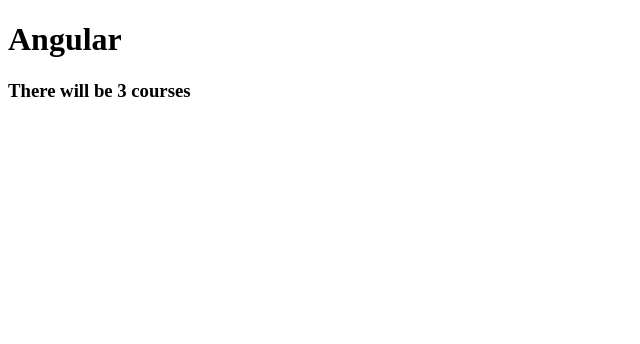
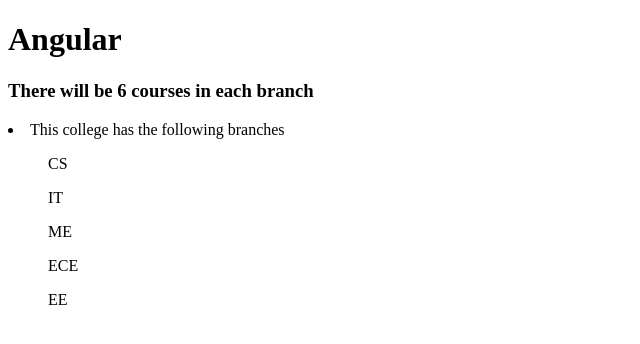
Before and after one commit to aarish-codev/firstAngular, an Angular app: page / in a window 1280 px wide. Shown: the top 344 px of the page, without its empty margins (0-640 px from the left). Built offline with nearby package versions, Linux system fonts and the light colour scheme.

Commit message:
added collegeBranch comp

```diff
--- a/src/app/app.component.html
+++ b/src/app/app.component.html
@@ -3,3 +3,4 @@
 </h1>
 
 <courses> </courses>
+<app-college-branch></app-college-branch>
--- a/src/app/app.module.ts
+++ b/src/app/app.module.ts
@@ -3,11 +3,13 @@
 import { NgModule } from '@angular/core';
 
 import { AppComponent } from './app.component';
+import { CollegeBranchComponent } from './college-branch/college-branch.component';
 
 @NgModule({
   declarations: [
     AppComponent,
-    CoursesComponent
+    CoursesComponent,
+    CollegeBranchComponent
   ],
   imports: [
     BrowserModule
--- /dev/null
+++ b/src/app/college-branch/college-branch.component.html
@@ -0,0 +1,10 @@
+<p>
+
+  <li>This college has the following branches
+    <ol>CS</ol>
+      <ol>IT</ol>
+      <ol>ME</ol>
+      <ol>ECE</ol>
+      <ol>EE</ol>
+  </li>
+</p>
--- /dev/null
+++ b/src/app/college-branch/college-branch.component.ts
@@ -0,0 +1,15 @@
+import { Component, OnInit } from '@angular/core';
+
+@Component({
+  selector: 'app-college-branch',
+  templateUrl: './college-branch.component.html',
+  styleUrls: ['./college-branch.component.css']
+})
+export class CollegeBranchComponent implements OnInit {
+
+  constructor() { }
+
+  ngOnInit() {
+  }
+
+}
--- a/src/app/courses.component.ts
+++ b/src/app/courses.component.ts
@@ -7,7 +7,7 @@
                      // < div id="courses">  ".courses"
                      // < class id="courses">  "#courses"
 
-        template: '<h3>There will be 3 courses</h3>'
+        template: '<h3>There will be 6 courses in each branch</h3>'
     }
 )
 
```
Also changed, not shown: src/app/college-branch/college-branch.component.css (added), 1 other file (tests, documents, lock files or other folders).
